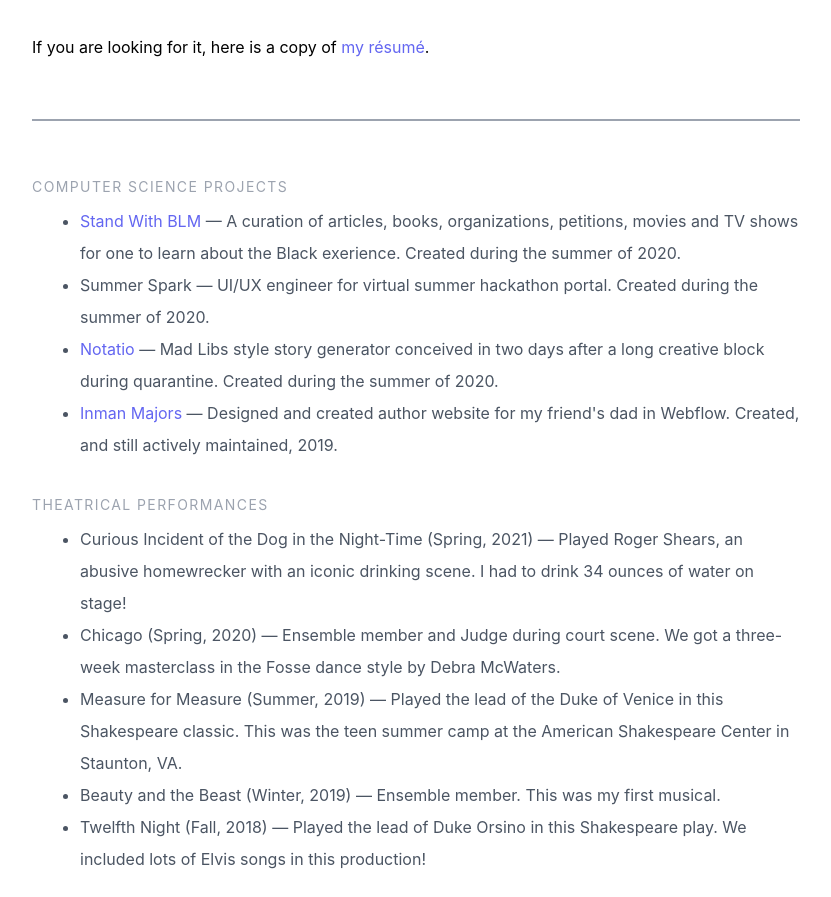
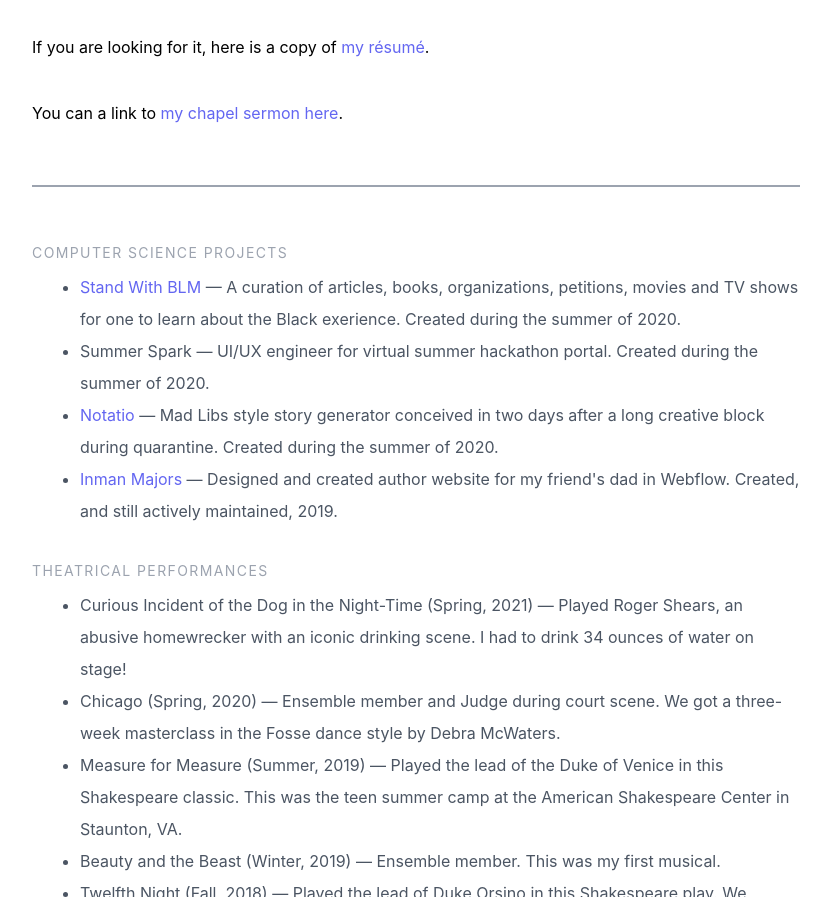
Before and after one commit to hanubugg/portfolio, a Gatsby site: page / in a window 1280 px wide. Shown: the part 843-1740 px from the top of the page, without its empty margins (224-1055 px from the left). Built offline with nearby package versions, Linux system fonts and the light colour scheme; Gatsby itself is replaced by a stand-in of ours.

Commit message:
add sermon link to index

```diff
--- a/src/pages/index.jsx
+++ b/src/pages/index.jsx
@@ -3,6 +3,7 @@ import * as React from "react";
 import Layout from "../components/Layout";
 import SearchEngineOptimization from "../components/SearchEngineOptimization";
 
+import sermon from "../files/harvard-university/chapel-sermon.mp4";
 import waving from "../files/waving-no-longer.pdf";
 import nightlight from "../files/nightlight.pdf";
 import resume from "../files/resume.pdf";
@@ -58,6 +59,11 @@ const Index = () => {
 				<p>
 					If you are looking for it, here is a copy of{" "}
 					<a href={resume}>my r&eacute;sum&eacute;</a>.
+				</p>
+
+				<p>
+					You can a link to{" "}
+					<a href={sermon}>my chapel sermon here</a>.
 				</p>
 
 				<hr />
```
Also changed, not shown: 2 other files.
